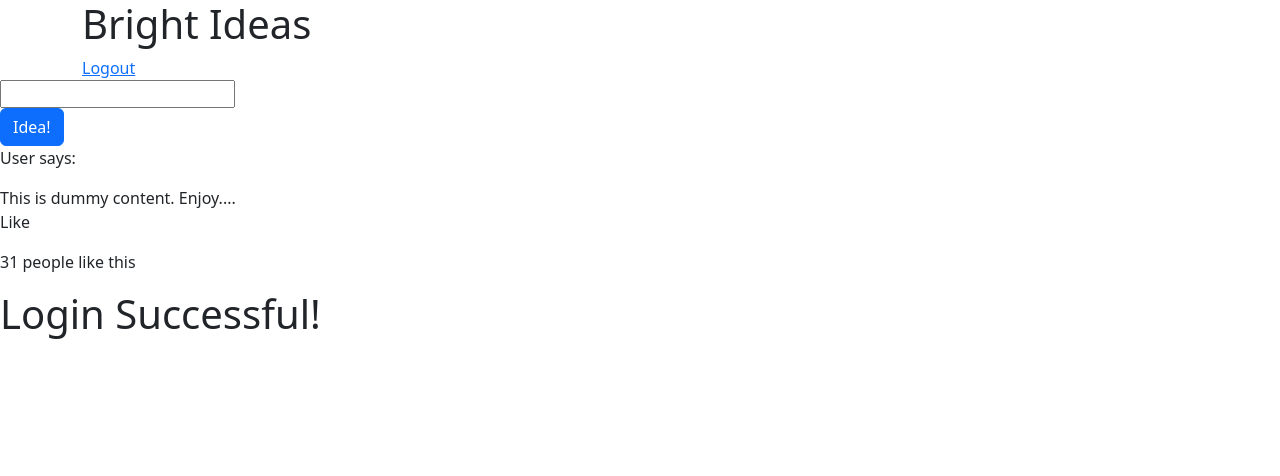
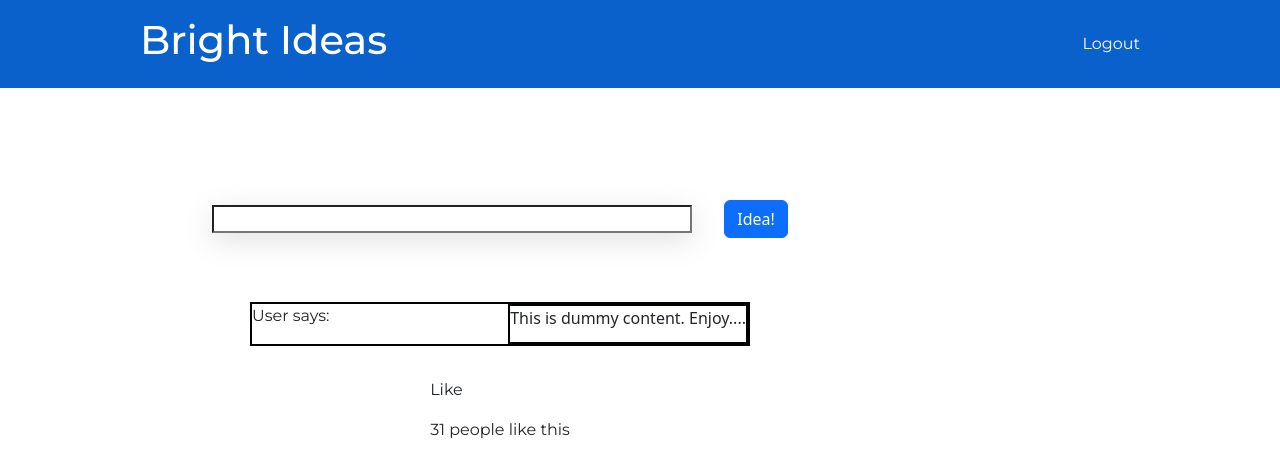
Before and after one commit to cgarika/Bright-Ideas, a React (Vite) app in the folder client/: page /bright_ideas in a window 1280 px wide. Shown: the top 476 px of the page. Built offline with nearby package versions, Linux system fonts and the light colour scheme.

Commit message:
Additional Styling and Logout function
Added additional styling to Navbar and DisplayAll page.  Added logout function on the front-end.

```diff
--- a/client/src/App.css
+++ b/client/src/App.css
@@ -3,6 +3,34 @@
 * {
   margin: 0;
   padding: 0;
+}
+
+h1, h2, h3, h4, h5, p {
+  font-family: 'Montserrat';
+}
+
+/* Navbar  */
+.navbar-wrapper {
+  display: flex;
+  justify-content: center;
+  padding: 1em 5em;
+  background-color: #0A61CB;
+  color: white;
+}
+.navbar-inner {
+  display: flex;
+  justify-content: space-between;
+  width: 1000px;
+  align-items: center;
+}
+
+.nav-links__wrapper {
+  font-family: 'Montserrat';
+}
+
+.nav-links {
+  color: white;
+  text-decoration: none;
 }
 
 /* Homepage Styling */
@@ -47,3 +75,52 @@
   display: flex;
   justify-content: flex-end;
 }
+
+/* DisplayAll Posts page styling */
+.main-body__dashboard {
+  display: flex;
+  flex-direction: column;
+  align-items: center;
+  width: 1000px;
+  padding: 5em 5em;
+}
+
+.dashboard-content__top {
+  width: inherit;
+  /* padd */
+}
+
+.post-form__wrapper {
+  padding: 2em 2em;
+}
+
+.post-form {
+  display: flex;
+  align-items: center;
+  gap: 2em;
+}
+
+.post-input__field {
+  width: 30em;
+  box-shadow: rgba(100, 100, 111, 0.2) 0px 7px 29px 0px;
+}
+
+.dashboard-content__bottom {
+  display: flex;
+  flex-direction: column;
+  align-items: center;
+  padding-top: 2em;
+  padding-bottom: 2em;
+  gap: 2em;
+}
+
+.post-wrapper {
+  display: flex;
+  justify-content: space-between;
+  width: 500px;
+  border: 2px solid black;
+}
+
+.post-content {
+  border: 2px solid black;
+}
--- a/client/src/components/Navbar.jsx
+++ b/client/src/components/Navbar.jsx
@@ -1,33 +1,55 @@
-import React from 'react';
-import { useLocation, Link } from 'react-router-dom';
+import React, { useState, useContext } from 'react';
+import { useLocation, Link, useNavigate } from 'react-router-dom';
+import { userContext } from '../context/userContext';
+import axios from 'axios';
+
 
 const Navbar = () => {
     const location = useLocation();
 
+    const navigate = useNavigate();
+
+    const {user, setUser} = useContext(userContext)
+
+
+    // Logout functionailty
+    const Logout = (e) => {
+        e.preventDefault();
+        axios.post('http://localhost:8000/api/logout', {}, {withCredentials: true})
+        .then(() => {
+            navigate('/')
+        })
+        .catch((err) => {
+            console.log(err);
+        })
+    }
+
     return (
-        <nav>
-            <div className="container">
+        <div className="navbar-wrapper">
+            <div className="navbar-inner">
+                <div className="logo-wrapper">
                     <h1>Bright Ideas</h1>
-
+                </div>
+                <div className="nav-links__wrapper">
                     {/* Only show additional links if not on the login page */}
                     {location.pathname !== '/' && (
                         <>
                             {/* Only show the "Back to Ideas" link if not on the "/bright_ideas" page */}
                             {location.pathname !== '/bright_ideas' && (
-                    <Link to="/bright_ideas">
+                                <Link className='nav-links' to="/bright_ideas">
                                     Back to Ideas
                                 </Link>
                             )}
-
                             <div>
-                            <Link to="/">
+                                <Link className='nav-links' onClick={Logout}>
                                     Logout
                                 </Link>
                             </div>
                         </>
                     )}
                 </div>
-        </nav>
+            </div>
+        </div>
     );
 }
 
--- a/client/src/views/DisplayAll.jsx
+++ b/client/src/views/DisplayAll.jsx
@@ -32,10 +32,10 @@ const DisplayAll = (props) => {
     <div className='main-body__dashboard'>
       <div className="dashboard-content">
         <div className="dashboard-content__top">
-          <div className="post-form__wrapp">
-            <form action="">
+          <div className="post-form__wrapper">
+            <form action="" className='post-form'>
               <div className="post-input__wrapper">
-                <input type="text" name="content" id="content" />
+                <input type="text" name="content" id="content" className='post-input__field'/>
               </div>
               <div className="post-button__wrapper">
               <Button type='submit' variant='primary'>Idea!</Button>
@@ -61,7 +61,6 @@ const DisplayAll = (props) => {
 
         </div>
       </div>
-      <h1>Login Successful!</h1>
     </div>
   )
 }
```
Also changed, not shown: 1 other file (tests, documents, lock files or other folders). Lines whose indentation alone changed are shown as unchanged.
